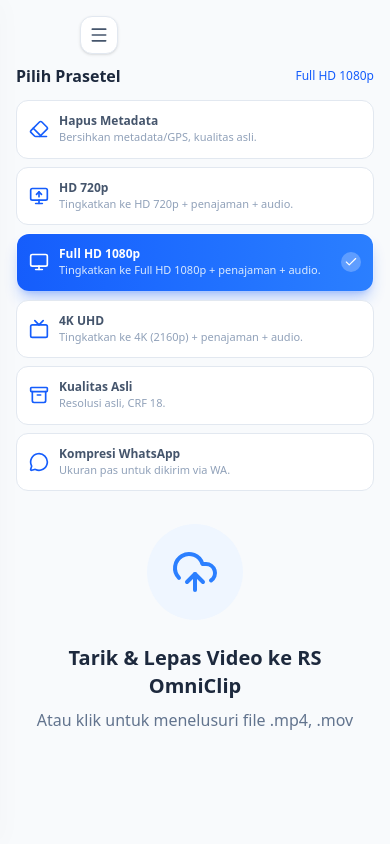
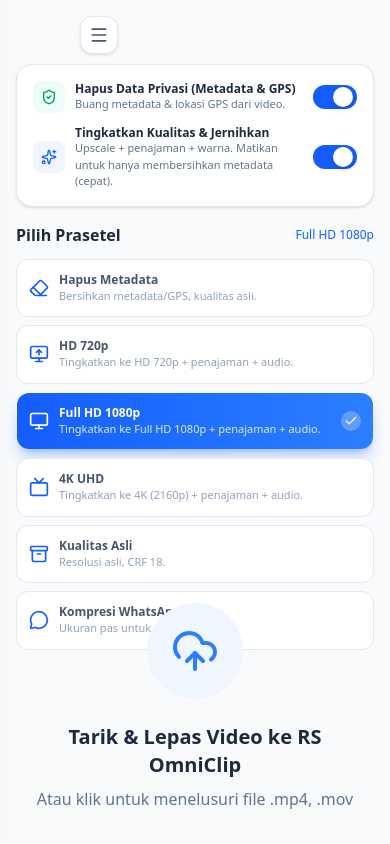
Before and after one commit to dennsoe/rs-omniclip, a React (Vite) app: page / in a window 390 px wide. Built offline with nearby package versions, Linux system fonts and the light colour scheme.

Commit message:
feat: pembersih video — 2 saklar global (hapus metadata & jernihkan) + pipeline atadenoise/cas/eq

```diff
--- a/electron/main/engine/processor.ts
+++ b/electron/main/engine/processor.ts
@@ -20,6 +20,15 @@
   error?: string
 }
 
+/** Opsi pemrosesan global (dari 2 saklar di halaman Pembersih Video). */
+export interface ProcessOptions {
+  hwAccel?: HwAccelMode
+  /** Hapus metadata/GPS (default true). */
+  cleanMetadata?: boolean
+  /** Terapkan pipeline peningkatan kualitas & jernih (default true). */
+  enhanceQuality?: boolean
+}
+
 /** Target resolusi sumbu panjang (piksel). */
 type ScaleTarget = 720 | 1080 | 2160
 
@@ -37,11 +46,14 @@
   files: ProcessFileInput[],
   preset: PresetType,
   onProgress: (p: ProcessProgress) => void,
-  hwAccel: HwAccelMode = 'auto'
+  options: ProcessOptions = {}
 ): Promise<string> {
   if (!files || files.length === 0) {
     throw new Error('Tidak ada video untuk diproses.')
   }
+  const hwAccel = options.hwAccel ?? 'auto'
+  const cleanMetadata = options.cleanMetadata !== false
+  const enhanceQuality = options.enhanceQuality !== false
 
   const { ffmpeg, ffprobe } = await ensureFfmpeg()
   const outputFolder = createOutputFolderForBatch(files[0].path)
@@ -50,7 +62,15 @@
     const outputPath = uniqueOutputPath(outputFolder, stripExtension(file.name))
     try {
       const info = await probe(file.path, ffprobe)
-      const argSets = buildArgSets(preset, file.path, outputPath, info, hwAccel)
+      const argSets = buildArgSets(
+        preset,
+        file.path,
+        outputPath,
+        info,
+        hwAccel,
+        cleanMetadata,
+        enhanceQuality
+      )
       const totalDuration = info.duration || 0
 
       let processed = false
@@ -119,9 +139,32 @@
   input: string,
   output: string,
   info: ProbeResult,
-  hwAccel: HwAccelMode = 'auto'
+  hwAccel: HwAccelMode = 'auto',
+  cleanMetadata = true,
+  enhanceQuality = true
 ): string[][] {
-  const common = ['-y', '-i', input, '-map_metadata', '-1']
+  const common = ['-y', '-i', input, ...(cleanMetadata ? ['-map_metadata', '-1'] : [])]
+
+  // Mode "hanya bersihkan": buang metadata saja (cepat, -c copy). Aktif bila
+  // saklar "Tingkatkan Kualitas & Jernihkan" dimatikan di UI — apapun prasetel.
+  if (!enhanceQuality) {
+    return [
+      [...common, '-c', 'copy', '-movflags', '+faststart', output],
+      [
+        ...common,
+        ...encoderCrfArgs(hwAccel, 23),
+        '-pix_fmt',
+        'yuv420p',
+        '-c:a',
+        'aac',
+        '-b:a',
+        '128k',
+        '-movflags',
+        '+faststart',
+        output
+      ]
+    ]
+  }
 
   switch (preset) {
     case 'metadata': {
@@ -253,7 +296,7 @@
   output: string,
   hwAccel: HwAccelMode = 'auto'
 ): string[][] {
-  const filter = `scale='if(gt(iw,ih),${target},-2)':'if(gt(iw,ih),-2,${target})':flags=lanczos,unsharp=5:5:0.6:5:5:0.0`
+  const filter = `atadenoise=0a=0.03:0b=0.03,scale='if(gt(iw,ih),${target},-2)':'if(gt(iw,ih),-2,${target})':flags=lanczos,cas=0.7,eq=saturation=1.25:contrast=1.04`
   const x264VideoArgs = [
     ...common,
     '-vf',
--- a/electron/main/index.ts
+++ b/electron/main/index.ts
@@ -208,6 +208,8 @@
 async function handleProcessing(payload: {
   files: ProcessFileInput[]
   preset: PresetType
+  cleanMetadata?: boolean
+  enhanceQuality?: boolean
 }): Promise<void> {
   if (
     !payload ||
@@ -227,10 +229,13 @@
   }
 
   try {
-    const hwAccel = getConfig().hwAccel?.mode ?? 'auto'
     const outputFolder = await processBatch(validFiles, payload.preset, (p: ProcessProgress) => {
       emit('processing:progress', p)
-    }, hwAccel)
+    }, {
+      hwAccel: getConfig().hwAccel?.mode ?? 'auto',
+      cleanMetadata: payload.cleanMetadata !== false,
+      enhanceQuality: payload.enhanceQuality !== false
+    })
     emit('processing:complete', { outputFolder })
   } catch (err) {
     console.error('[RS OmniClip] Gagal memproses batch:', err)
--- a/electron/preload/index.ts
+++ b/electron/preload/index.ts
@@ -129,7 +129,12 @@
     }
   },
 
-  startProcessing: (payload: { files: unknown[]; preset: string }): void => {
+  startProcessing: (payload: {
+    files: unknown[]
+    preset: string
+    cleanMetadata?: boolean
+    enhanceQuality?: boolean
+  }): void => {
     ipcRenderer.send('processing:start', payload)
   },
 
--- a/src/App.tsx
+++ b/src/App.tsx
@@ -35,6 +35,8 @@
   List,
   FileSpreadsheet,
   RadioTower,
+  ShieldCheck,
+  Sparkles,
   type LucideIcon
 } from 'lucide-react'
 import {
@@ -199,6 +201,15 @@
 
   const [files, setFiles] = useState<FileItem[]>([])
   const [preset, setPreset] = usePersistentState<PresetType>(PREF_KEYS.preset, PREF_DEFAULTS.preset)
+  // Opsi pemrosesan global (halaman Pembersih Video).
+  const [cleanMetadata, setCleanMetadata] = usePersistentState<boolean>(
+    PREF_KEYS.cleanMetadata,
+    PREF_DEFAULTS.cleanMetadata
+  )
+  const [enhanceQuality, setEnhanceQuality] = usePersistentState<boolean>(
+    PREF_KEYS.enhanceQuality,
+    PREF_DEFAULTS.enhanceQuality
+  )
   const [isProcessing, setIsProcessing] = useState(false)
   const [etaSeconds, setEtaSeconds] = useState<number | null>(null)
   const [toasts, setToasts] = useState<ToastMessage[]>([])
@@ -708,6 +719,15 @@
     )
   }
 
+  // Saat saklar "Jernihkan" dimatikan, prasetel peningkat (HD/Full HD/4K)
+  // dinonaktifkan; otomatis beralih ke "Hapus Metadata" bila sedang aktif.
+  const handleEnhanceToggle = (v: boolean): void => {
+    setEnhanceQuality(v)
+    if (!v && (preset === 'hd' || preset === 'fullhd' || preset === 'uhd')) {
+      setPreset('metadata')
+    }
+  }
+
   const onDrop = useCallback(
     (acceptedFiles: File[]) => {
       if (isProcessing) return
@@ -775,6 +795,8 @@
       setDownloadDouyinCookie(PREF_DEFAULTS.downloadDouyinCookie)
       setDownloadParallel(PREF_DEFAULTS.downloadParallel)
       setPreset(PREF_DEFAULTS.preset)
+      setCleanMetadata(PREF_DEFAULTS.cleanMetadata)
+      setEnhanceQuality(PREF_DEFAULTS.enhanceQuality)
       setIsDarkMode(PREF_DEFAULTS.darkMode)
       addToast('Semua preferensi direset ke default.', 'info')
     } else if (confirmAction.type === 'clearHistory') {
@@ -818,7 +840,7 @@
     batchStartRef.current = Date.now()
     totalBytesRef.current = files.reduce((acc, f) => acc + f.size, 0)
 
-    window.api.startProcessing({ files, preset })
+    window.api.startProcessing({ files, preset, cleanMetadata, enhanceQuality })
   }
 
   const formatTime = (seconds: number): string => {
@@ -1136,6 +1158,42 @@
             >
               {/* 3. PRASETEL — berada di halaman Pembersih Video (bukan sidebar) */}
               <div className="relative z-10 pt-16 md:pt-8 px-4 sm:px-6 md:px-8 pb-4">
+                {/* Opsi pemrosesan global */}
+                <div className="bg-white dark:bg-slate-800 border border-slate-200 dark:border-slate-700 shadow-sm rounded-2xl p-4 flex flex-col gap-3 mb-4 transition-colors">
+                  <div className="flex items-center justify-between gap-3">
+                    <div className="flex items-center gap-2.5 min-w-0">
+                      <div className="p-2 bg-emerald-50 dark:bg-slate-900/50 text-emerald-600 dark:text-emerald-400 rounded-lg shrink-0 transition-colors">
+                        <ShieldCheck className="w-4 h-4" />
+                      </div>
+                      <div className="min-w-0">
+                        <p className="text-xs sm:text-sm font-semibold text-slate-800 dark:text-slate-100 leading-tight">
+                          Hapus Data Privasi (Metadata & GPS)
+                        </p>
+                        <p className="text-[11px] text-slate-500 dark:text-slate-400">
+                          Buang metadata & lokasi GPS dari video.
+                        </p>
+                      </div>
+                    </div>
+                    <Toggle checked={cleanMetadata} onChange={setCleanMetadata} />
+                  </div>
+                  <div className="flex items-center justify-between gap-3">
+                    <div className="flex items-center gap-2.5 min-w-0">
+                      <div className="p-2 bg-blue-50 dark:bg-slate-900/50 text-blue-600 dark:text-blue-400 rounded-lg shrink-0 transition-colors">
+                        <Sparkles className="w-4 h-4" />
+                      </div>
+                      <div className="min-w-0">
+                        <p className="text-xs sm:text-sm font-semibold text-slate-800 dark:text-slate-100 leading-tight">
+                          Tingkatkan Kualitas &amp; Jernihkan
+                        </p>
+                        <p className="text-[11px] text-slate-500 dark:text-slate-400">
+                          Upscale + penajaman + warna. Matikan untuk hanya membersihkan metadata (cepat).
+                        </p>
+                      </div>
+                    </div>
+                    <Toggle checked={enhanceQuality} onChange={handleEnhanceToggle} />
+                  </div>
+                </div>
+
                 <div className="flex items-center justify-between mb-3">
                   <h2 className="text-base sm:text-lg font-bold text-slate-800 dark:text-slate-100 transition-colors">
                     Pilih Prasetel
@@ -1149,6 +1207,7 @@
                   value={preset}
                   onChange={setPreset}
                   disabled={isProcessing}
+                  disabledIds={enhanceQuality ? [] : ['hd', 'fullhd', 'uhd']}
                 />
               </div>
 
--- a/src/lib/preferences.ts
+++ b/src/lib/preferences.ts
@@ -10,6 +10,8 @@
   preset: 'omni.preset',
   activeMenu: 'omni.activeMenu',
   downloaderMode: 'omni.downloaderMode',
+  cleanMetadata: 'omni.cleanMetadata',
+  enhanceQuality: 'omni.enhanceQuality',
   downloadMaxHeight: 'omni.download.maxHeight',
   downloadCookiesBrowser: 'omni.download.cookiesBrowser',
   downloadDouyinCookie: 'omni.download.douyinCookie',
@@ -22,6 +24,8 @@
   preset: 'fullhd' as PresetType,
   activeMenu: 'cleaner' as const,
   downloaderMode: 'links' as const,
+  cleanMetadata: true,
+  enhanceQuality: true,
   downloadMaxHeight: 0,
   downloadCookiesBrowser: '',
   downloadDouyinCookie: '',
--- a/src/types/global.d.ts
+++ b/src/types/global.d.ts
@@ -22,7 +22,12 @@
       checkEngine: () => void
       onEngineStatus: (cb: (status: string) => void) => () => void
       onAppReady: (cb: (isReady: boolean) => void) => () => void
-      startProcessing: (payload: { files: FileItem[]; preset: PresetType }) => void
+      startProcessing: (payload: {
+        files: FileItem[]
+        preset: PresetType
+        cleanMetadata?: boolean
+        enhanceQuality?: boolean
+      }) => void
       onProcessingProgress: (
         cb: (data: {
           id: string
```
Also changed, not shown: src/components/PresetSelector.tsx (+8 -4 lines), 1 other file (tests, documents, lock files or other folders).
